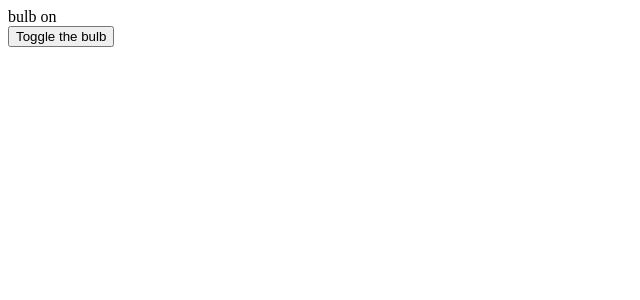
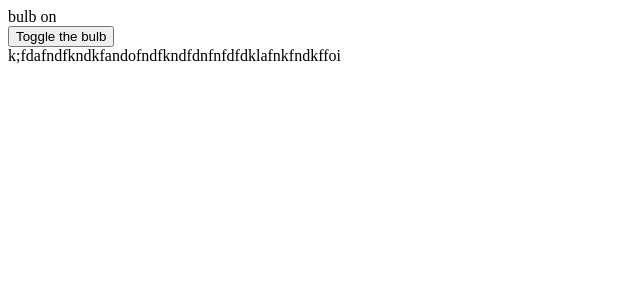
Before and after one commit to Udaybhatnagar/React-Revision, a React (Vite) app: page / in a window 1280 px wide. Shown: the top 300 px of the page, without its empty margins (0-640 px from the left). Built offline with nearby package versions, Linux system fonts and the light colour scheme.

Commit message:
Update App.jsx

```diff
--- a/src/App.jsx
+++ b/src/App.jsx
@@ -10,7 +10,7 @@ function App() {
     <div>
       <Rollingupstate/>
 
-
+k;fdafndfkndkfandofndfkndfdnfnfdfdklafnkfndkffoi
     </div>
   )
 }
```
